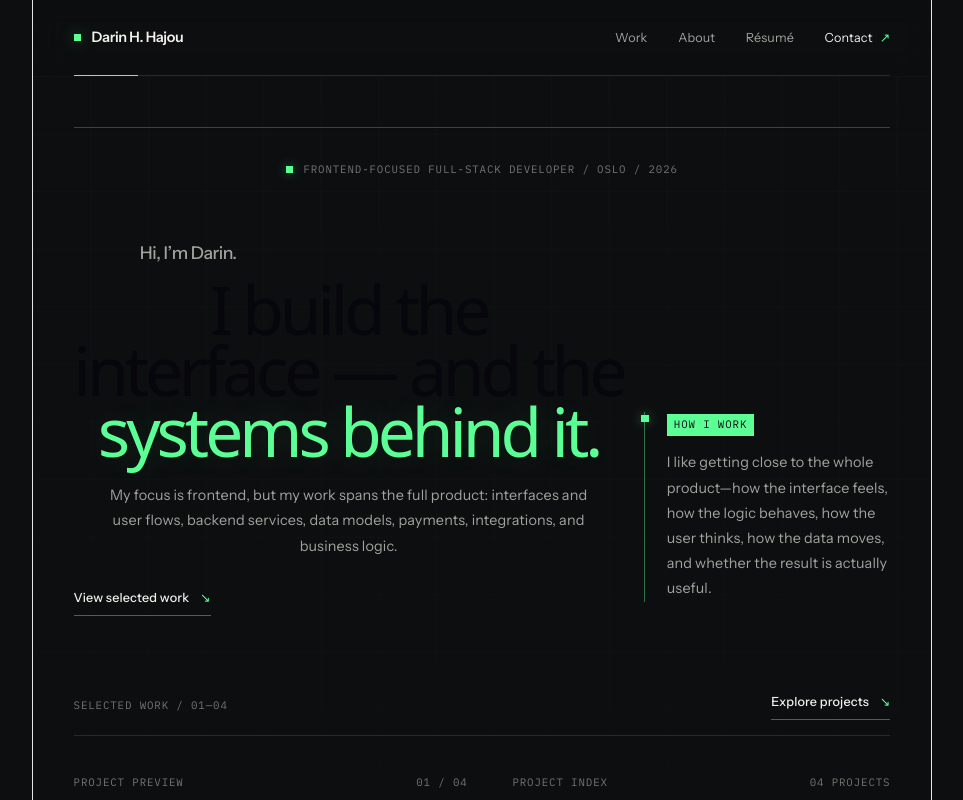
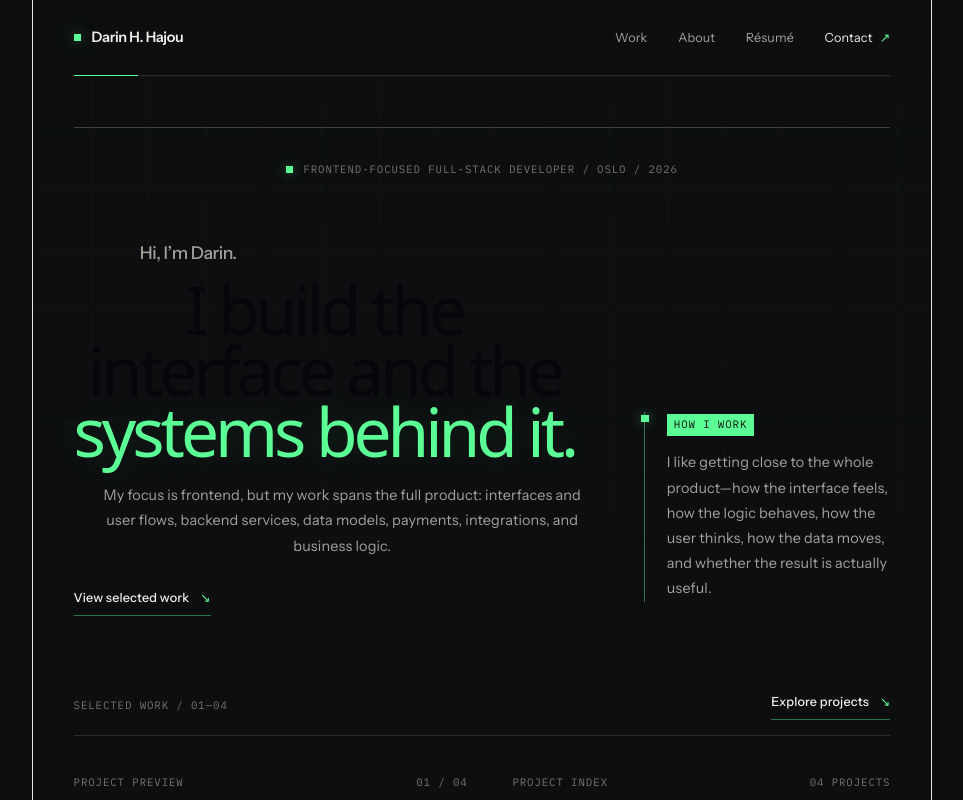
Before and after one commit to DarinHajou/darin-portfolio, a React (Vite) app: page / in a window 1280 px wide. Shown: the top 800 px of the page, without its empty margins (158-1121 px from the left). Built offline with nearby package versions, Linux system fonts and the light colour scheme; grey boxes are pictures that could not be loaded.

Commit message:
style: remove long dash from hero title

```diff
--- a/src/sections/Hero/Hero.tsx
+++ b/src/sections/Hero/Hero.tsx
@@ -38,7 +38,7 @@ function Hero() {
 
             <h1 id="hero-title" className={styles.title}>
               <span className={styles.titleLine}>I build the</span>
-              <span className={styles.titleLine}>interface — and the</span>
+              <span className={styles.titleLine}>interface and the</span>
               <span className={`${styles.titleLine} ${styles.accentText}`}>
                 systems behind it.
               </span>
```
